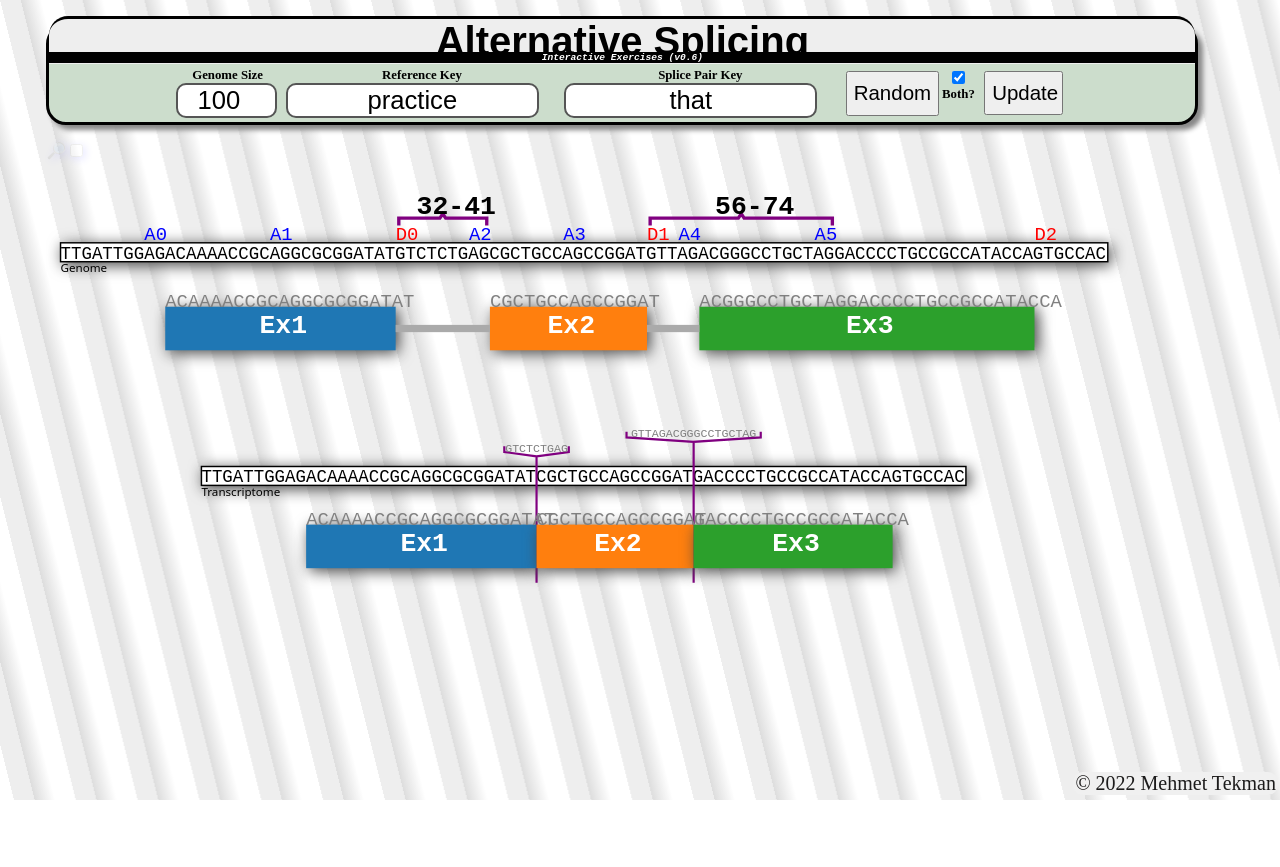
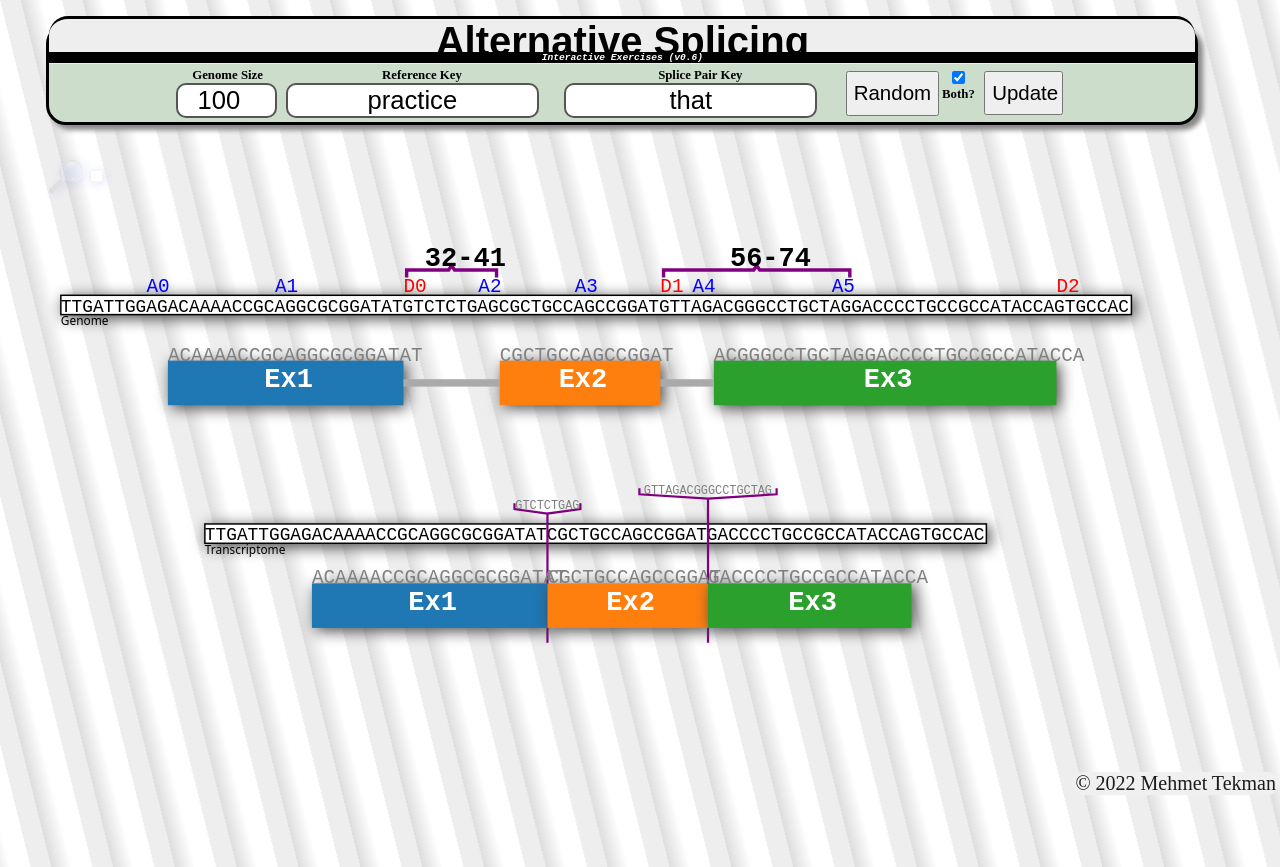
Before and after one commit to mtekman/alternative-splicing, a plain HTML site: page index.html in a window 1280 px wide. Before the commit the page ends 800 px from the top, so only its background shows below. Drawn offline with Linux system fonts and the light colour scheme.

Commit message:
better viewport scaling

```diff
--- a/js/render.js
+++ b/js/render.js
@@ -22,6 +22,8 @@ function newViewportSize(genome_length){
     if (width < 400){width = 400}
     if (height < 300){height = 300}
     svg.attr('viewBox', `0 0 ${width} ${height}`)
+    svg_div.style.width = Math.floor(window.innerWidth * 0.8) + "px"
+    svg_div.style.height = Math.floor(window.innerHeight * 0.8) + "px"
 }
 
 function renderGenomeExons(exons){
--- a/js/script.js
+++ b/js/script.js
@@ -1,5 +1,6 @@
 const VERSION=0.6
 
+var svg_div;
 var splkey;
 var refkey;
 var anskey;
@@ -112,7 +113,7 @@ function zoomtoggle(enable, parentNode){
     const zoom = d3.zoom().on('zoom', e => {
         svg_group.attr("transform", (transform = e.transform));
     });
-    const svg_div = document.getElementById("svg-div")
+    svg_div = document.getElementById("svg-div")
 
     function hoverOn(node){node.style.opacity="0.5"}
     function hoverOff(node){node.style.opacity="1"}
@@ -142,6 +143,7 @@ window.onload = function(){
     document.getElementById("version").innerHTML = "(v" + VERSION + ")"
 
     svg = d3.select("#svg-div").append("svg")
+        .attr("preserveAspectRatio", "xMinYMin meet")
     // all groups are contained within a single parent group
     svg_group = svg.append("g")
 
@@ -161,6 +163,11 @@ window.onload = function(){
         //setURLParams();
         rerender();
     }
+
+    window.onresize = function(){
+        newViewportSize(document.getElementById('genkey').valueAsNumber);
+    }
+
     // If no keys set, set them.
     if (document.getElementById("refkey").value === ""){
         rerender_random()
--- a/style.css
+++ b/style.css
@@ -23,7 +23,8 @@ svg text.pairings {
  display:flex;
  flex-direction:row;
  opacity:15%;
- padding:-0.4em
+ padding:-0.4em;
+ font-size: 2.5vw;
 }
 #answer {
  display:none
@@ -36,11 +37,12 @@ svg text.pairings {
  box-shadow:5px 5px 5px #888
 }
 #svg-div {
- position:relative
+ position:relative;
+ height:100%;
 }
 #svg-div svg {
- width:100%;
- height:auto
+ width: 115%;
+ height: 93%;
 }
 #maincircle ul {
  list-style-type:none;
```
